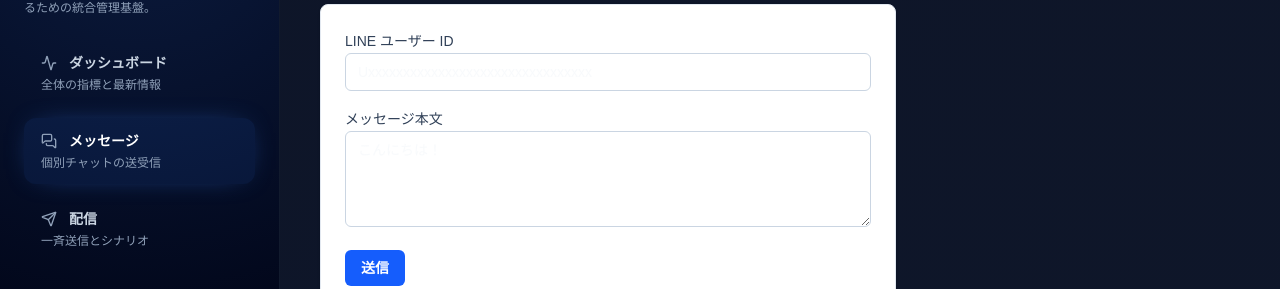
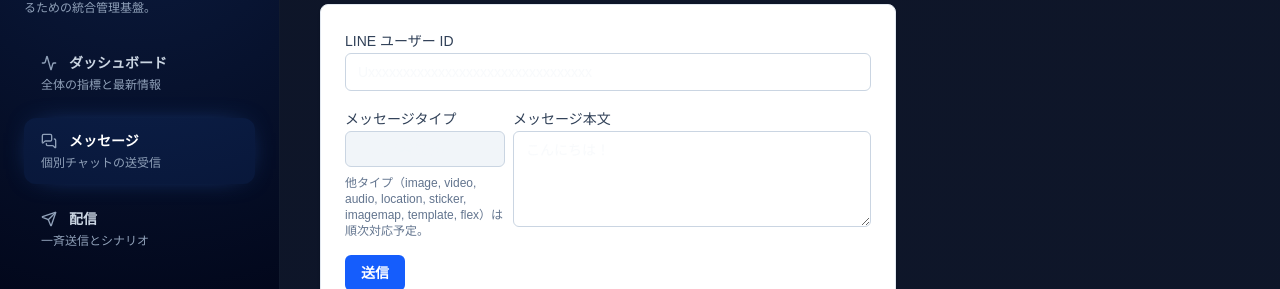
Before and after one commit to s-hiraoku/line-messaging-app, a Next.js app: page /dashboard/messages in a window 1280 px wide. Shown: the part 116-405 px from the top of the page. Built offline with nearby package versions, Linux system fonts and the light colour scheme; no server answers; the database is empty.

Commit message:
feat(messages): align send API/UI with LINE message format (start with text)\n\n- API: accept {to, messages:[{type:'text', text}] } or {to, text}\n- UI: add message type selector (text only for now) and send array payload\n- Persist each text message and emit SSE per item

```diff
--- a/src/app/api/line/send/route.ts
+++ b/src/app/api/line/send/route.ts
@@ -5,17 +5,26 @@ import { pushMessage } from "@/lib/line/client";
 import { prisma } from "@/lib/prisma";
 import { realtime } from "@/lib/realtime/bus";
 
-const payloadSchema = z.object({
+const textMessage = z.object({ type: z.literal("text"), text: z.string().min(1) });
+
+const payloadSchema = z
+  .object({ to: z.string().min(1), text: z.string().min(1) })
+  .or(
+    z.object({
       to: z.string().min(1),
-  message: z.string().min(1),
-});
+      messages: z.array(textMessage).min(1),
+    }),
+  );
 
 export async function POST(req: NextRequest) {
   try {
     const json = await req.json();
-    const { to, message } = payloadSchema.parse(json);
+    const parsed = payloadSchema.parse(json);
 
-    await pushMessage(to, { type: "text", text: message });
+    const to = (parsed as any).to as string;
+    const messages = "messages" in parsed ? parsed.messages : [{ type: "text", text: (parsed as any).text }];
+
+    await pushMessage(to, messages as any);
 
     // Persist outbound message and ensure user exists
     const user = await prisma.user.upsert({
@@ -28,10 +37,12 @@ export async function POST(req: NextRequest) {
       },
     });
 
+    // persist each text message
+    for (const m of messages as Array<{ type: "text"; text: string }>) {
       const msg = await prisma.message.create({
         data: {
           type: "TEXT",
-        content: { text: message },
+          content: { text: m.text },
           direction: "OUTBOUND",
           userId: user.id,
           deliveryStatus: "SENT",
@@ -40,9 +51,10 @@ export async function POST(req: NextRequest) {
 
       await realtime().emit("message:outbound", {
         userId: user.id,
-      text: message,
+        text: m.text,
         createdAt: msg.createdAt.toISOString(),
       });
+    }
 
     return NextResponse.json({ status: "sent" });
   } catch (error) {
--- a/src/app/dashboard/messages/page.tsx
+++ b/src/app/dashboard/messages/page.tsx
@@ -16,6 +16,7 @@ type Msg = {
 export default function MessagesPage() {
   const [lineUserId, setLineUserId] = useState("");
   const [message, setMessage] = useState("");
+  const [msgType] = useState<"text">("text"); // 将来的に拡張（image, video, ...）
   const [status, setStatus] = useState<Status>("idle");
   const [error, setError] = useState<string | null>(null);
   const [items, setItems] = useState<Msg[]>([]);
@@ -70,10 +71,11 @@ export default function MessagesPage() {
     setError(null);
 
     try {
+      const payload = { to: lineUserId, messages: [{ type: "text", text: message }] };
       const response = await fetch("/api/line/send", {
         method: "POST",
         headers: { "Content-Type": "application/json" },
-        body: JSON.stringify({ to: lineUserId, message }),
+        body: JSON.stringify(payload),
       });
       if (!response.ok) {
         const data = await response.json().catch(() => ({}));
@@ -103,11 +105,20 @@ export default function MessagesPage() {
             className="w-full rounded-md border border-slate-300 px-3 py-2 text-sm focus:border-blue-500 focus:outline-none"
             placeholder="Uxxxxxxxxxxxxxxxxxxxxxxxxxxxxxxxx" required />
         </div>
-        <div className="space-y-2">
-          <label htmlFor="message" className="text-sm font-medium text-slate-700">メッセージ本文</label>
-          <textarea id="message" value={message} onChange={(e) => setMessage(e.target.value)}
-            className="h-24 w-full rounded-md border border-slate-300 px-3 py-2 text-sm focus:border-blue-500 focus:outline-none"
-            placeholder="こんにちは！" required />
+        <div className="grid gap-2 sm:grid-cols-[160px_1fr] items-start">
+          <div className="space-y-2">
+            <label className="text-sm font-medium text-slate-700">メッセージタイプ</label>
+            <select value={msgType} disabled className="w-full rounded-md border border-slate-300 bg-slate-100 px-3 py-2 text-sm">
+              <option value="text">text（実装済）</option>
+            </select>
+            <p className="text-xs text-slate-500">他タイプ（image, video, audio, location, sticker, imagemap, template, flex）は順次対応予定。</p>
+          </div>
+          <div className="space-y-2">
+            <label htmlFor="message" className="text-sm font-medium text-slate-700">メッセージ本文</label>
+            <textarea id="message" value={message} onChange={(e) => setMessage(e.target.value)}
+              className="h-24 w-full rounded-md border border-slate-300 px-3 py-2 text-sm focus:border-blue-500 focus:outline-none"
+              placeholder="こんにちは！" required />
+          </div>
         </div>
         <button type="submit" className="inline-flex items-center rounded-md bg-blue-600 px-4 py-2 text-sm font-semibold text-white transition hover:bg-blue-700 disabled:cursor-not-allowed disabled:opacity-60" disabled={status === "sending"}>
           {status === "sending" ? "送信中..." : "送信"}
```
Lines whose indentation alone changed are shown as unchanged.
